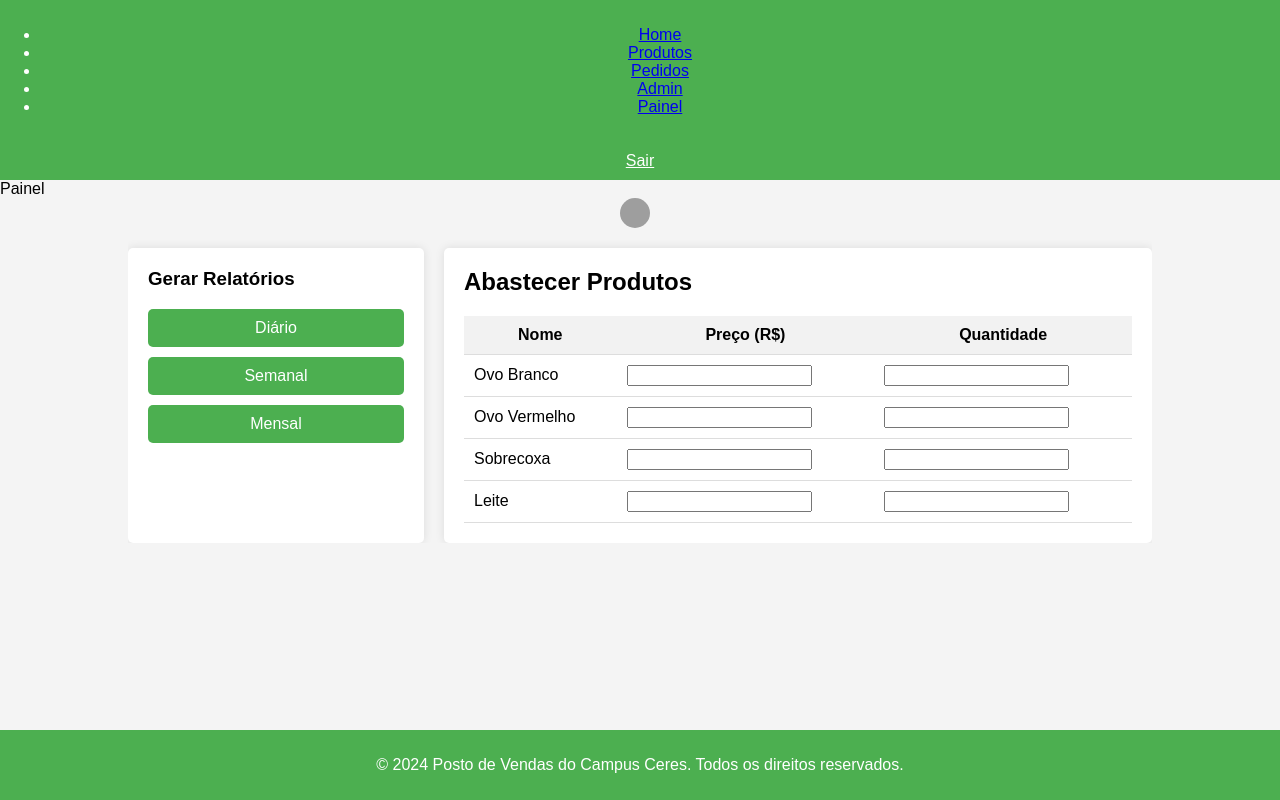
After one commit to bielvitooor/pv-project, a PHP site: page /painel.php in a window 1280 px wide. The commit adds this page. Run offline with PHP 8.4, Linux system fonts and the light colour scheme; grey boxes are pictures that could not be loaded.

Commit message:
✨ feat: adicionando CSS

```diff
--- a/css/styles.css
+++ b/css/styles.css
@@ -1,115 +1,216 @@
-/* Estilos gerais */
 body {
     font-family: Arial, sans-serif;
+    background-color: #f4f4f4;
     margin: 0;
     padding: 0;
 }
 
-/* Estilos para header e footer */
-header, footer {
-    background-color: #333;
+header {
+    background-color: #4CAF50;
     color: white;
+    padding: 10px 0;
     text-align: center;
-    padding: 1rem;
 }
 
-/* Estilos para navegação */
-nav ul {
-    list-style-type: none;
+.container {
+    width: 80%;
+    margin: auto;
+    overflow: hidden;
+}
+
+/* Estilos Específicos para Produtos */
+.product-grid {
+    display: flex;
+    flex-wrap: wrap;
+    justify-content: space-between;
+}
+
+.product {
+    background: #fff;
+    margin: 10px;
+    padding: 10px;
+    border-radius: 5px;
+    box-shadow: 0 0 10px rgba(0,0,0,0.1);
+    display: flex;
+    justify-content: space-between;
+    align-items: center;
+    width: calc(50% - 20px); /* 50% width minus margin */
+}
+
+.product img {
+    width: 50px;
+    height: 50px;
+}
+
+.product-info {
+    flex: 1;
+    margin-left: 20px;
+}
+
+.product-info h3 {
+    margin: 0;
     padding: 0;
 }
 
-nav ul li {
-    display: inline;
-    margin: 0 1rem;
+.product-info p {
+    margin: 5px 0;
 }
 
-nav ul li a {
-    color: white;
-    text-decoration: none;
+.product-controls {
+    display: flex;
+    align-items: center;
 }
 
-nav ul li a:hover {
-    text-decoration: underline;
+.product-controls button {
+    background-color: #4CAF50;
+    color: white;
+    border: none;
+    padding: 5px 10px;
+    cursor: pointer;
+    border-radius: 5px;
+    margin: 0 5px;
 }
 
-/* Estilos para conteúdo principal */
-main {
-    padding: 2rem;
+.product-controls input {
+    width: 30px;
+    text-align: center;
+    margin: 0 5px;
 }
 
-/* Estilos para listas */
-ul {
-    list-style-type: none;
+.total {
+    font-size: 1.5em;
+    margin-top: 20px;
+    text-align: right;
+}
+
+button.buy {
+    background-color: #4CAF50;
+    color: white;
+    border: none;
+    padding: 10px 20px;
+    cursor: pointer;
+    border-radius: 5px;
+    display: block;
+    margin: 20px auto;
+    font-size: 1.2em;
+}
+
+.unavailable {
+    color: red;
+}
+
+
+
+
+/* Estilização geral da página Painel */
+/* Estilo global */
+body {
+    font-family: Arial, sans-serif;
+    background-color: #f4f4f4;
+    margin: 0;
     padding: 0;
 }
 
-ul li {
-    margin-bottom: 1rem;
-    padding: 1rem;
-    border: 1px solid #000000;
-    background-color: #000000;
+/* Cabeçalho */
+header {
+    background-color: #4CAF50;
+    color: white;
+    padding: 10px 0;
+    text-align: center;
 }
 
-ul li:nth-child(odd) {
-    background-color: #000000;
+/* Container central */
+.container {
+    width: 80%;
+    margin: auto;
+    overflow: hidden;
 }
 
-/* Estilos para formulários */
-form {
+/* Sidebar e conteúdo principal */
+.main-panel {
     display: flex;
-    flex-direction: column;
+    margin-top: 20px;
 }
 
-form ul {
-    list-style-type: none;
-    padding: 0;
+/* Sidebar */
+.sidebar {
+    background: white;
+    padding: 20px;
+    border-radius: 5px;
+    box-shadow: 0 0 10px rgba(0,0,0,0.1);
+    width: 25%;
+    margin-right: 20px;
 }
 
-form ul li {
-    margin-bottom: 1rem;
-    padding: 1rem;
-    border: 1px solid #ddd;
-    background-color: #f9f9f9;
+.sidebar h3 {
+    margin-top: 0;
 }
 
-form ul li:nth-child(odd) {
-    background-color: #f1f1f1;
+.sidebar button {
+    display: block;
+    width: 100%;
+    padding: 10px;
+    margin-bottom: 10px;
+    background-color: #4CAF50;
+    color: white;
+    border: none;
+    border-radius: 5px;
+    cursor: pointer;
+    font-size: 1rem;
 }
 
-input[type="submit"] {
-    padding: 10px;
-    background-color: #333;
-    color: white;
-    border: none;
-    cursor: pointer;
+.sidebar button:hover {
+    background-color: #45a049;
 }
 
-input[type="submit"]:hover {
-    background-color: #555;
+/* Tabela de produtos */
+.product-table {
+    background: white;
+    padding: 20px;
+    border-radius: 5px;
+    box-shadow: 0 0 10px rgba(0,0,0,0.1);
+    flex: 1;
 }
 
-/* Estilos para títulos dentro do header */
-header h1,
-header h2,
-header h3,
-header h4,
-header h5,
-header h6 {
-    color: rgb(0, 0, 0);
+.product-table h2 {
+    margin-top: 0;
 }
 
-/* Estilos para campos de seleção */
-select {
-    padding: 10px;
-    border: 1px solid #ddd;
-    background-color: #fff;
-    color: #333;
+.product-table table {
     width: 100%;
-    box-sizing: border-box;
+    border-collapse: collapse;
 }
 
-select:focus {
-    border-color: #aaa;
-    outline: none;
+.product-table th, .product-table td {
+    padding: 10px;
+    border-bottom: 1px solid #ddd;
 }
+
+.product-table th {
+    background-color: #f2f2f2;
+}
+
+/* Rodapé */
+footer {
+    background-color: #4CAF50;
+    color: white;
+    text-align: center;
+    padding: 10px 0;
+    position: absolute;
+    bottom: 0;
+    width: 100%;
+}
+
+/* Ícone de perfil */
+.profile {
+    display: flex;
+    align-items: center;
+    justify-content: center;
+}
+
+.profile img {
+    width: 30px;
+    height: 30px;
+    border-radius: 50%;
+    margin-right: 10px;
+}
--- /dev/null
+++ b/painel.php
@@ -0,0 +1,59 @@
+<?php include ('partials/header.php'); ?>
+<header>
+
+  <a href="#" style="color: white;">Sair</a>
+
+</header>
+
+ <div>Painel</div>
+    <div class="profile">
+        <img src="profile.jpg" alt="Perfil">
+    </div>
+
+<div class="container">
+    <div class="main-panel">
+        <div class="sidebar">
+            <h3>Gerar Relatórios</h3>
+            <button>Diário</button>
+            <button>Semanal</button>
+            <button>Mensal</button>
+        </div>
+
+        <div class="product-table">
+            <h2>Abastecer Produtos</h2>
+            <table>
+                <thead>
+                    <tr>
+                        <th>Nome</th>
+                        <th>Preço (R$)</th>
+                        <th>Quantidade</th>
+                    </tr>
+                </thead>
+                <tbody>
+                    <tr>
+                        <td>Ovo Branco</td>
+                        <td><input type="text"></td>
+                        <td><input type="text"></td>
+                    </tr>
+                    <tr>
+                        <td>Ovo Vermelho</td>
+                        <td><input type="text"></td>
+                        <td><input type="text"></td>
+                    </tr>
+                    <tr>
+                        <td>Sobrecoxa</td>
+                        <td><input type="text"></td>
+                        <td><input type="text"></td>
+                    </tr>
+                    <tr>
+                        <td>Leite</td>
+                        <td><input type="text"></td>
+                        <td><input type="text"></td>
+                    </tr>
+                </tbody>
+            </table>
+        </div>
+    </div>
+</div>
+
+    <?php include ('partials/footer.php'); ?>
--- a/partials/header.php
+++ b/partials/header.php
@@ -14,6 +14,10 @@
                 <li><a href="/pv-project/views/products.php">Produtos</a></li>
                 <li><a href="/pv-project/views/orders.php">Pedidos</a></li>
                 <li><a href="/pv-project/views/login.php">Admin</a></li>
+                <li><a href="/pv-project/painel.php">Painel</a></li>
             </ul>
         </nav>
-    </header>
+        </header>
+
+</body>
+</html>
```
Also changed, not shown: index.php (+59 -1 lines).
